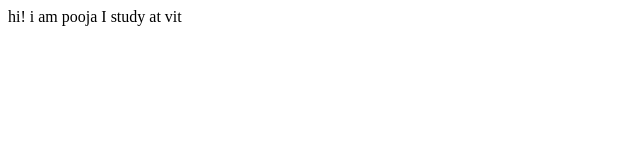
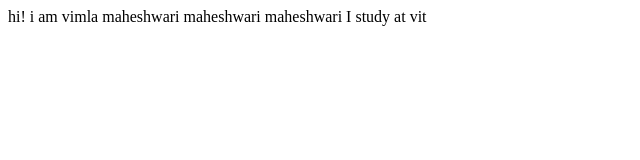
Before and after one commit to poojahb1/learn, a plain HTML site: page index.html in a window 1280 px wide. Shown: the whole page, without its empty margins (0-640 px from the left). Drawn offline with Linux system fonts and the light colour scheme.

Commit message:
docs-vimla

```diff
--- a/index.html
+++ b/index.html
@@ -6,7 +6,7 @@
   <title>learngithub</title>
 </head>
 <body>
-  hi! i am pooja
+  hi! i am vimla maheshwari maheshwari maheshwari
   I study at vit
 </body>
 </html>
```
Also changed, not shown: 1 other file.
